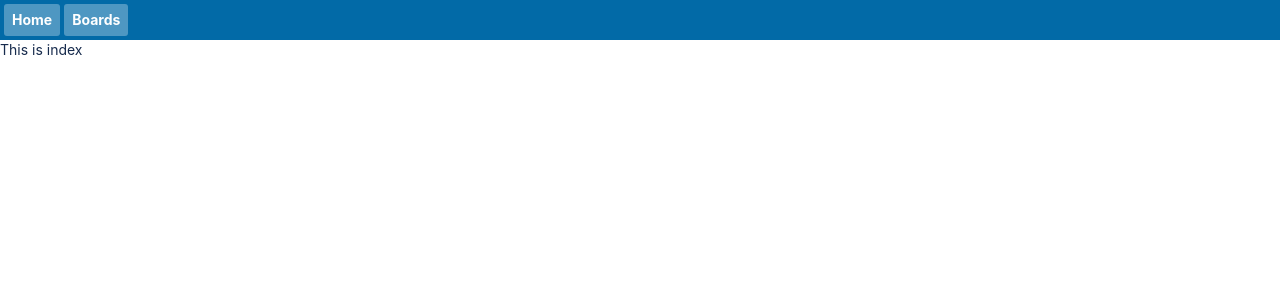
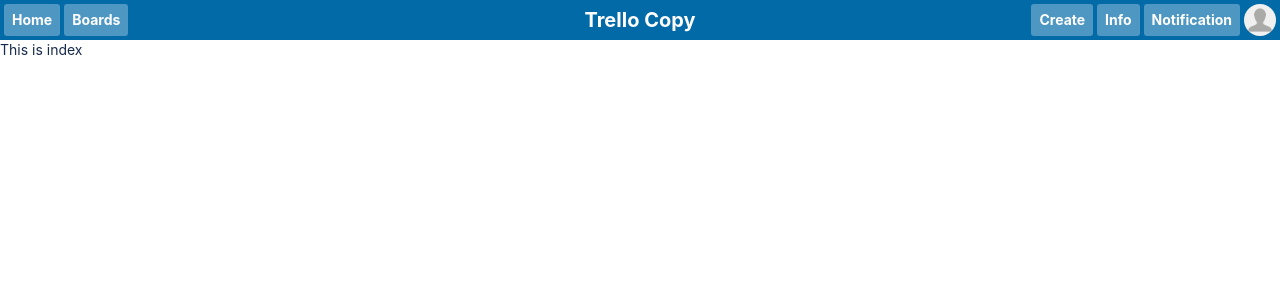
Before and after one commit to LeeMoonki/trello-copy, a Next.js app: page / in a window 1280 px wide. Shown: the top 300 px of the page. Built offline with nearby package versions, Linux system fonts and the light colour scheme.

Commit message:
헤더 아이템들 설정

```diff
--- a/pages/_app.js
+++ b/pages/_app.js
@@ -5,15 +5,14 @@ import Theme from '../theme';
 
 const Container = styled.div``;
 const Header = styled.div`
+  display: flex;
+  position: relative;
   padding: 4px;
   height: 32px;
   background-color: ${props => props.theme.colors.primary};
 `;
-const Left = styled.div`
-  display: flex;
-  justify-content: flex-start;
-
-  & > * {
+const HeaderElementsWrapper = styled.div`
+  & > .header__button, & > .header__a {
     margin-right: 4px;
     height: 32px;
     line-height: 32px;
@@ -21,6 +20,33 @@ const Left = styled.div`
     color: #fff;
     background-color: rgba(255, 255, 255, 0.3);
     border-radius: 3px;
+    z-index: 10;
+  }
+`;
+const Left = styled(HeaderElementsWrapper)`
+  display: flex;
+  flex-grow: 1;
+  justify-content: flex-start;
+`;
+const Right = styled(HeaderElementsWrapper)`
+  display: flex;
+  flex-grow: 1;
+  justify-content: flex-end;
+`;
+const Logo = styled.div`
+  display: flex;
+  justify-content: center;
+  align-items: center;
+  position: absolute;
+  left: 0;
+  top: 0;
+  width: 100%;
+  height: 100%;
+
+  & > a {
+    color: #fff;
+    font-size: 20px;
+    font-weight: bold;
   }
 `;
 const A = styled.a`
@@ -31,6 +57,22 @@ const Button = styled.button`
     padding: 0px 8px;
   }
 `;
+const ProfileImg = styled.button`
+  display: block;
+  width: 32px;
+  height: 32px;
+  z-index: 10;
+
+  & > div {
+    width: 32px;
+    height: 32px;
+    line-height: 32px;
+    border-radius: 100%;
+    background-image: url(/default-profile.png);
+    background-size: cover;
+  }
+`;
+
 const Footer = styled.div``;
 
 
@@ -47,13 +89,30 @@ function MyApp({ Component, pageProps }) {
       <Container id="trello-container">
         <Header id="header">
           <Left>
-            <A href="/" onClick={onClickHome}>
+            <A  className="header__a" href="/" onClick={onClickHome}>
               <span>Home</span>
             </A>
-            <Button>
+            <Button className="header__button">
               <span>Boards</span>
             </Button>
           </Left>
+          <Logo>
+            <a href="/" onClick={onClickHome}>Trello Copy</a>
+          </Logo>
+          <Right>
+            <Button className="header__button">
+              <span>Create</span>
+            </Button>
+            <Button className="header__button">
+              <span>Info</span>
+            </Button>
+            <Button className="header__button">
+              <span>Notification</span>
+            </Button>
+            <ProfileImg>
+              <div></div>
+            </ProfileImg>
+          </Right>
         </Header>
         <Component {...pageProps} />
         <Footer id="footer"></Footer>
```
Also changed, not shown: public/default-profile.png (added).
